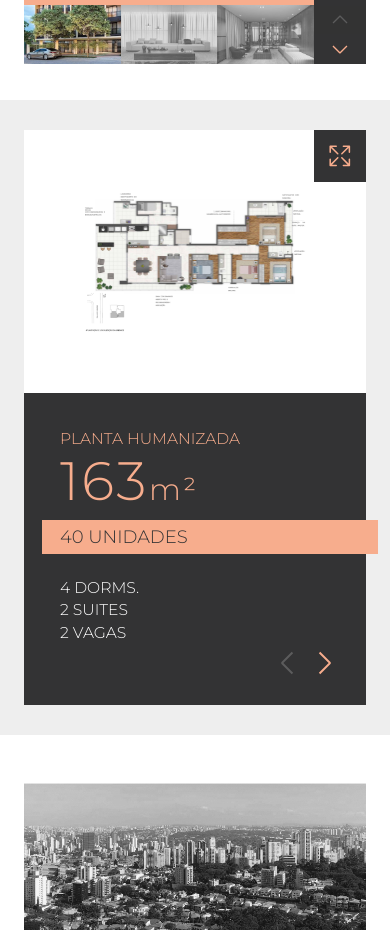
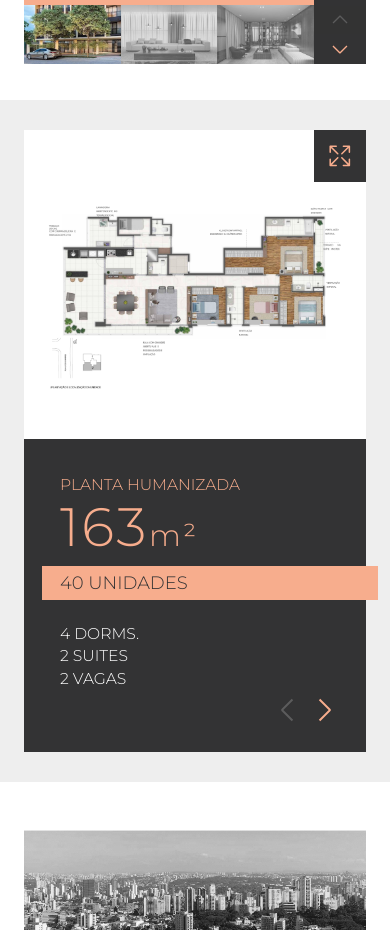
Before and after one commit to willtonglet/veritas, a Next.js app: page /home in a window 390 px wide. Shown: the part 2360-3290 px from the top of the page. Built offline with nearby package versions, Linux system fonts and the light colour scheme.

Commit message:
corrige posicao do spinner no imageGallery e tamanho das planatas no mobile

```diff
--- a/src/components/ImageGallery/styles.module.scss
+++ b/src/components/ImageGallery/styles.module.scss
@@ -330,8 +330,16 @@
 
     &__spinner {
         position: absolute;
-        top: 50%;
+        top: 40%;
         left: 50%;
         transform: translate(-50%, -50%) scale(0.7);
+
+        @include sm {
+            top: 45%;
+        }
+
+        @include md {
+            top: 50%;
+        }
     }
 }
--- a/src/components/ImageSlider/styles.module.scss
+++ b/src/components/ImageSlider/styles.module.scss
@@ -72,11 +72,11 @@
         grid-row-start: 0;
         grid-row-end: 1;
         background-color: $primaryLight;
-        padding: 5rem;
         position: relative;
         display: flex;
         flex-direction: column;
         justify-content: center;
+        padding: 6rem 2rem 4rem;
 
         @include md {
             grid-column-start: 5;
@@ -84,12 +84,14 @@
             grid-row-start: 2;
             grid-row-end: 2;
             height: 100%;
+            padding: 5rem;
         }
 
         &__maximize {
             position: absolute;
             top: 0;
             right: 0;
+            z-index: 2;
         }
 
         &__image {
```
